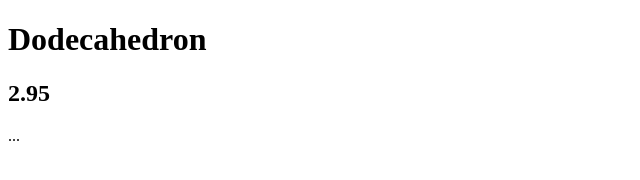
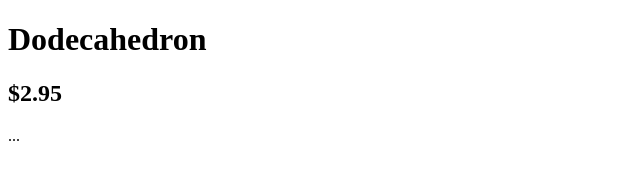
Before and after one commit to tussuryono/angularjs, a plain HTML site: page index.html in a window 1280 px wide. Shown: the full height of the page, 0-640 px from the left. Drawn offline with Linux system fonts and the light colour scheme.

Commit message:
add $ sign on h2

```diff
--- a/index.html
+++ b/index.html
@@ -7,7 +7,7 @@
 	<body>
 		<div ng-controller="StoreController as store">
 			<h1>{{store.product.name}}</h1>
-			<h2>{{store.product.price}}</h2>
+			<h2>${{store.product.price}}</h2>
 			<p>{{store.product.description
 			}}</p>
 		</div>
```
